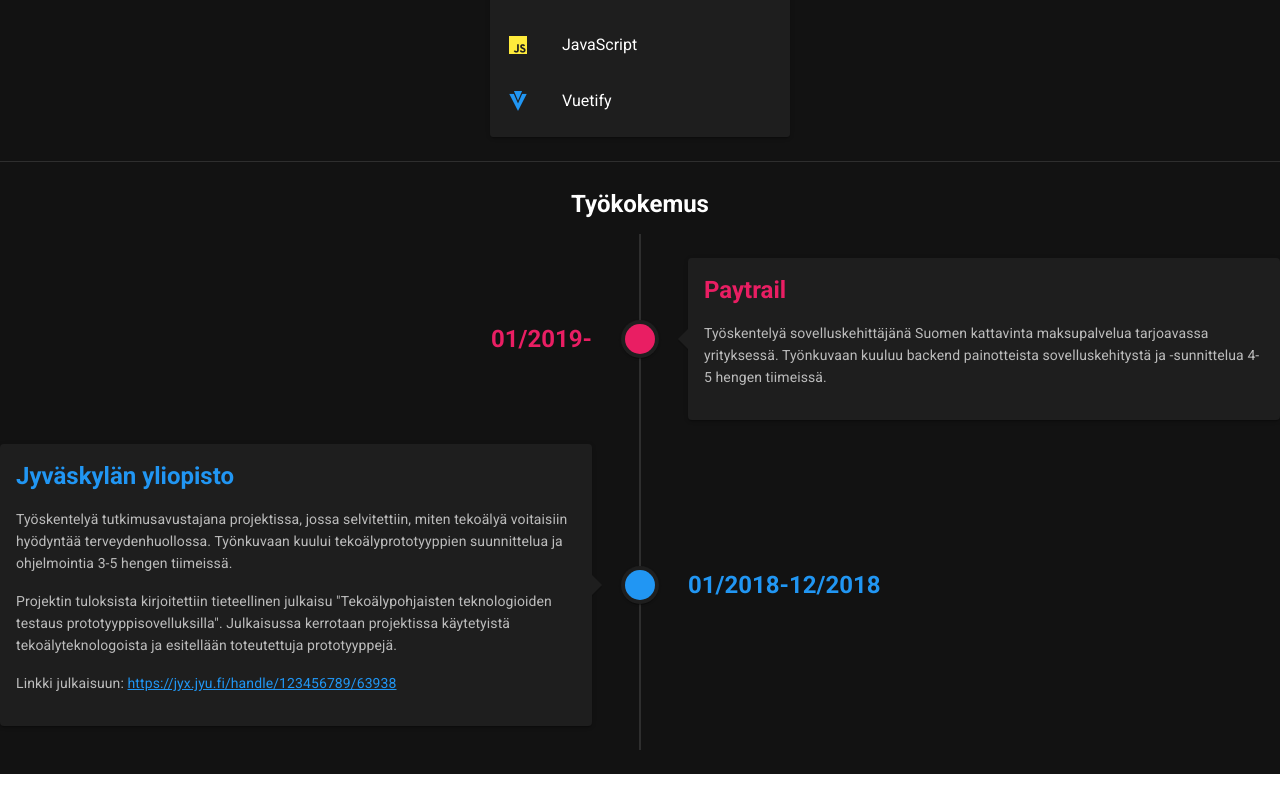
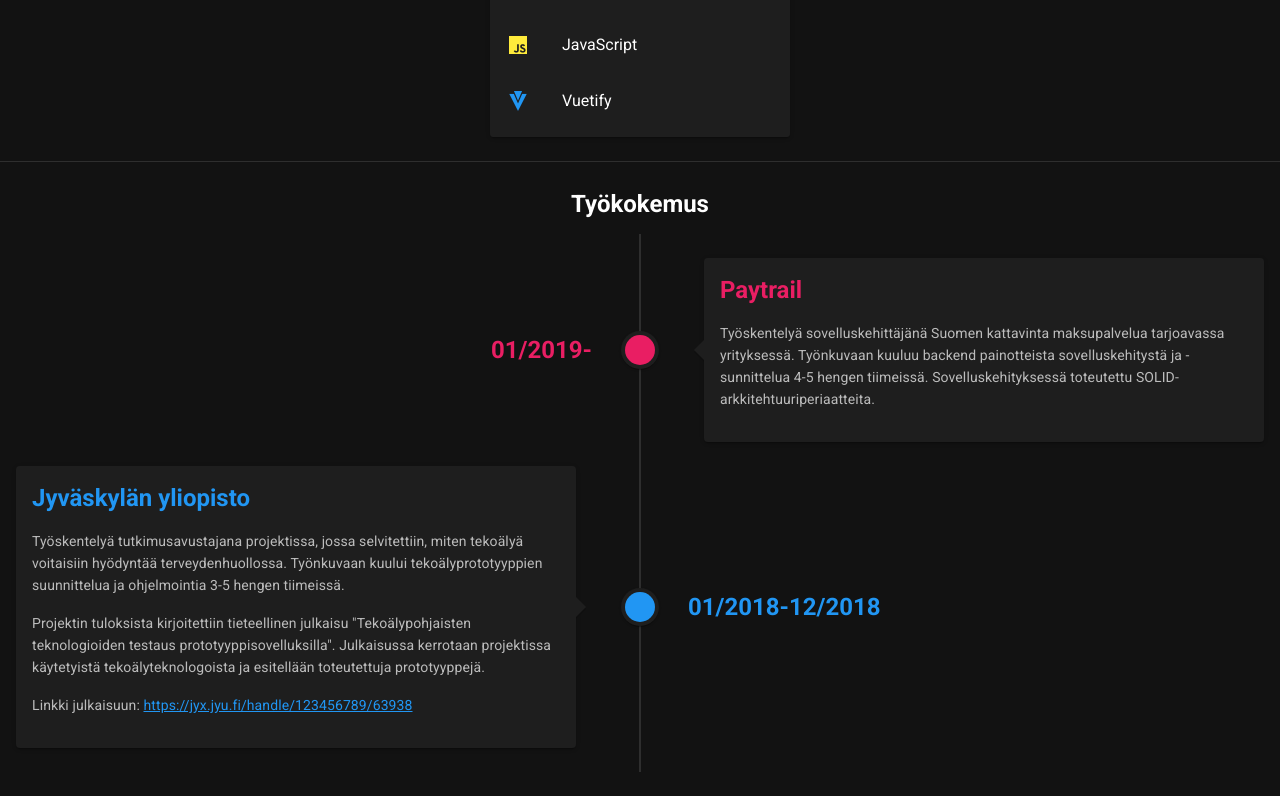
Before and after one commit to RikuKukkaniemi/my-website, a Vue app: page / in a window 1280 px wide. Shown: the part 581-1377 px from the top of the page. Before the commit the page ends 1355 px from the top, so only its background shows below. Built offline with nearby package versions, Linux system fonts and the light colour scheme.

Commit message:
Add margin to cards

```diff
--- a/src/components/Experience.vue
+++ b/src/components/Experience.vue
@@ -6,7 +6,7 @@
         <template v-slot:opposite>
           <span :class="`headline font-weight-bold ${job.color}--text`" v-text="job.time"></span>
         </template>
-        <v-card class="elevation-2">
+        <v-card class="elevation-2 mx-md-4 me-4">
           <v-card-title :class="`headline font-weight-bold ${job.color}--text`">{{ job.title }}</v-card-title>
           <v-card-subtitle v-if="$vuetify.breakpoint.smAndDown">{{ job.time }}</v-card-subtitle>
           <v-card-text>
@@ -30,7 +30,7 @@
         time: "01/2019-",
         title: "Paytrail",
         description: [
-          "Työskentelyä sovelluskehittäjänä Suomen kattavinta maksupalvelua tarjoavassa yrityksessä. Työnkuvaan kuuluu backend painotteista sovelluskehitystä ja -sunnittelua 4-5 hengen tiimeissä.",
+          "Työskentelyä sovelluskehittäjänä Suomen kattavinta maksupalvelua tarjoavassa yrityksessä. Työnkuvaan kuuluu backend painotteista sovelluskehitystä ja -sunnittelua 4-5 hengen tiimeissä. Sovelluskehityksessä toteutettu SOLID-arkkitehtuuriperiaatteita.",
         ],
       },
       {
```
